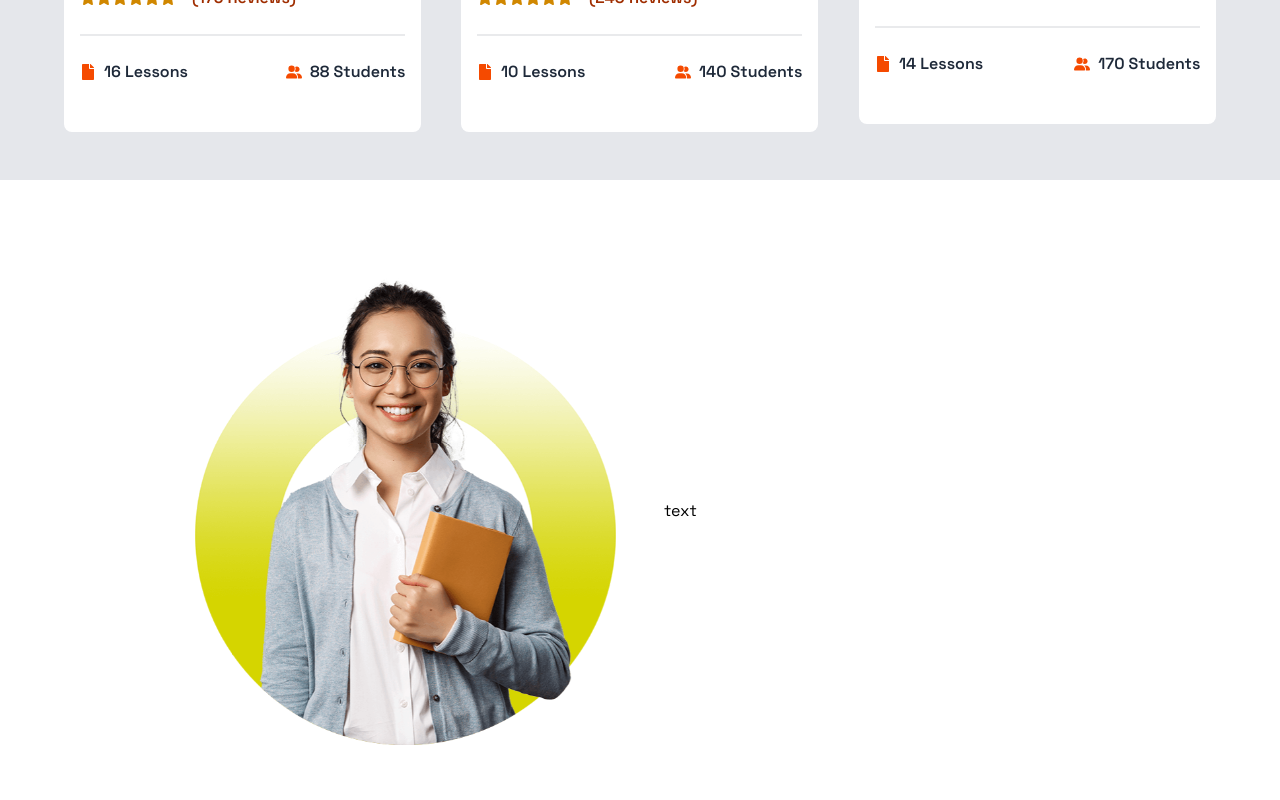
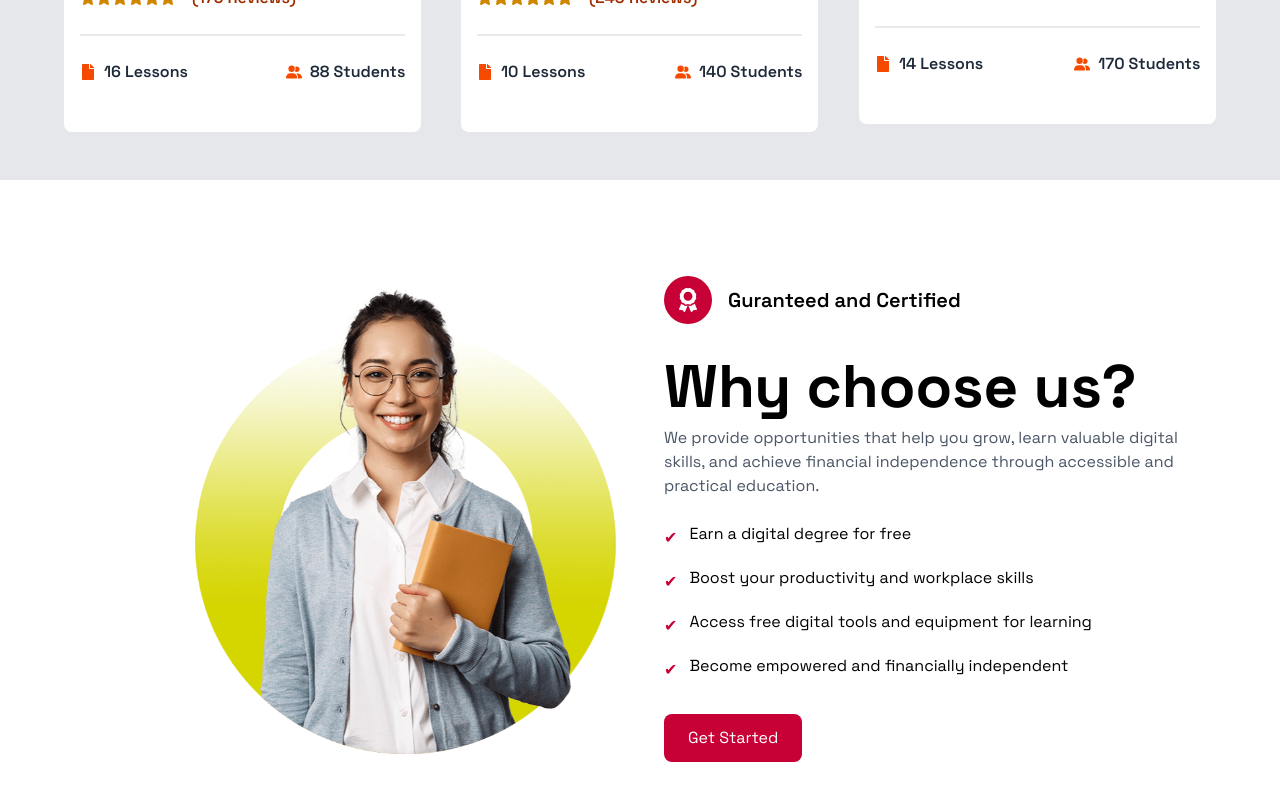
Before and after one commit to Gospellinx/Successway-digital, a Next.js app: page / in a window 1280 px wide. Shown: the part 2996-3796 px from the top of the page. Built offline with nearby package versions, Linux system fonts and the light colour scheme.

Commit message:
features ection update

```diff
--- a/components/Home/Feature/Feature.tsx
+++ b/components/Home/Feature/Feature.tsx
@@ -1,23 +1,72 @@
 "use client";
 
-import Image from 'next/image'
-import React from 'react'
-import Tilt from 'react-parallax-tilt'
+import Image from "next/image";
+import React from "react";
+import { FaAward, FaCheck } from "react-icons/fa";
+import Tilt from "react-parallax-tilt";
 
 const Feature = () => {
   return (
-    <div className='pt-16 pb-16'>
-      <div className='mt-8 grid grid-cols-1 xl:grid-cols-2 items-center gap-12 w-[90%] mx-auto'>
+    <div className="pt-16 pb-16">
+      <div className="mt-8 grid grid-cols-1 md:grid-cols-2 xl:grid-cols-2 items-center gap-12 w-[90%] mx-auto">
         {/* Image */}
         <Tilt>
-            <div>
-                <Image src="/images/f.png" alt='image' width={1000} height={1000} />
+          <div>
+            <Image src="/images/f.png" alt="image" width={1000} height={1000} />
+          </div>
+        </Tilt>
+        <div>
+          <div className="flex items-center space-x-4">
+            <div className="w-12 h-12 bg-rose-700 rounded-full flex items-center justify-center flex-col">
+              <FaAward className="w-6 h-6 text-white" />
             </div>
-        </Tilt>
-        <div>text</div>
+            <h1 className="text-xl text-black font-semibold">
+              Guranteed and Certified
+            </h1>
+          </div>
+          {/* Main heading */}
+          <h1 className="text-2xl sm:text-3xl md:text-4xl lg:text-6xl font-bold md:leading-[3rem] lg:leading-[3.5rem] xl:leading-[3.9rem] text-black mt-8">
+            Why choose us?
+          </h1>
+          {/* Description */}
+          <div>
+            <p className="text-gray-600 mt-2">
+              We provide opportunities that help you grow, learn valuable
+              digital skills, and achieve financial independence through
+              accessible and practical education.
+            </p>
+            {/* Features list */}
+            <div className="mt-6 space-y-4">
+              <div className="flex items-start gap-3">
+                <span className="text-rose-700 mt-1">✔</span>
+                <p>Earn a digital degree for free</p>
+              </div>
+
+              <div className="flex items-start gap-3">
+                <span className="text-rose-700 mt-1">✔</span>
+                <p>Boost your productivity and workplace skills</p>
+              </div>
+
+              <div className="flex items-start gap-3">
+                <span className="text-rose-700 mt-1">✔</span>
+                <p>Access free digital tools and equipment for learning</p>
+              </div>
+
+              <div className="flex items-start gap-3">
+                <span className="text-rose-700 mt-1">✔</span>
+                <p>Become empowered and financially independent</p>
+              </div>
+            </div>
+
+            {/* Button */}
+            <button className="mt-8 bg-rose-700 text-white px-6 py-3 rounded-lg hover:bg-rose-800 transition">
+              Get Started
+            </button>
+          </div>
+        </div>
       </div>
     </div>
-  )
-}
+  );
+};
 
-export default Feature
+export default Feature;
```
